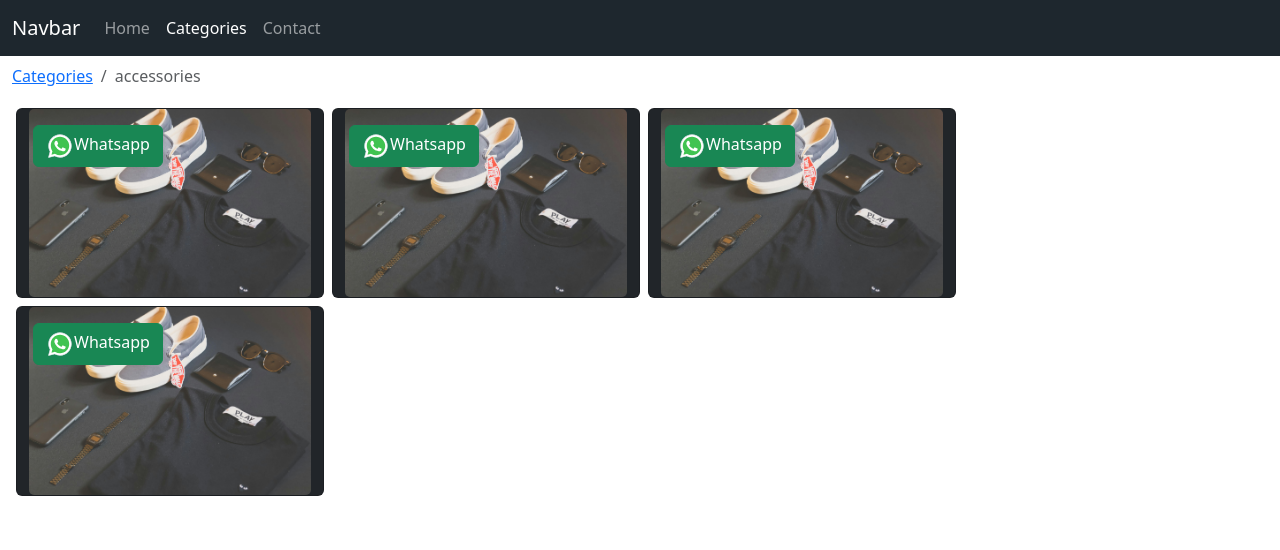
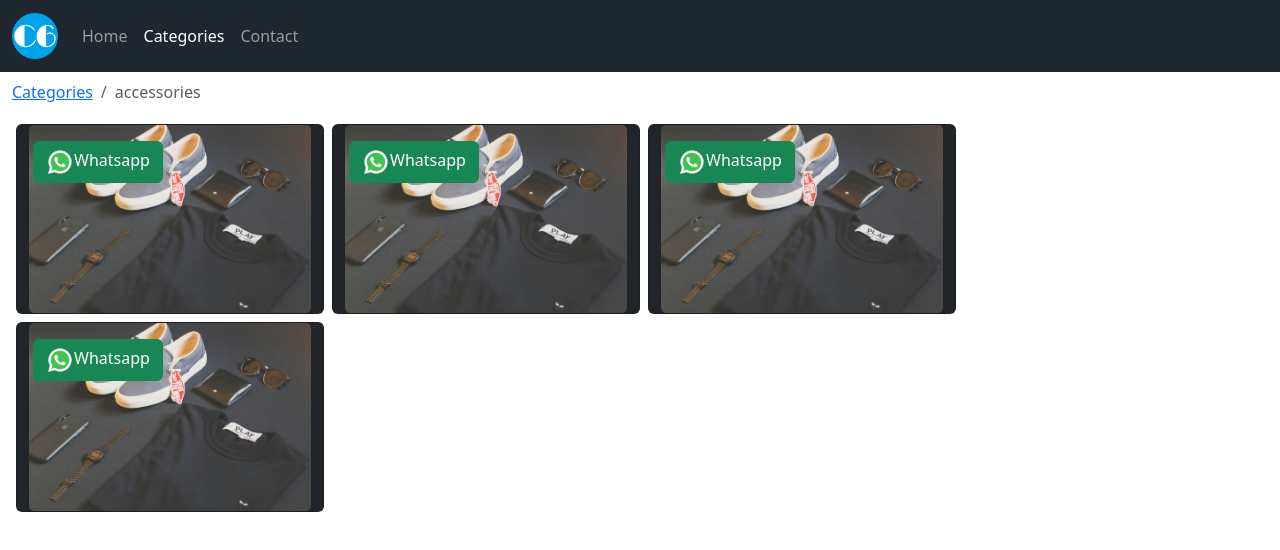
Before and after one commit to cept/lpjangarstore, a plain HTML site: page accessories.html in a window 1280 px wide. Drawn offline with nearby package versions, Linux system fonts and the light colour scheme.

Commit message:
edit logo navbar

```diff
--- a/accessories.html
+++ b/accessories.html
@@ -9,7 +9,7 @@
   <body>
     <nav class="navbar sticky-top border-body navbar-expand-lg" data-bs-theme="dark" style="background-color: #1e272e;">
         <div class="container-fluid">
-          <a class="navbar-brand" href="index.html">Navbar</a>
+          <a class="navbar-brand" href="index.html"><img src="images/logoC6.png" class="img-fluid" alt="logo jangar" width="46px"></a>
           <button class="navbar-toggler" type="button" data-bs-toggle="collapse" data-bs-target="#navbarNav" aria-controls="navbarNav" aria-expanded="false" aria-label="Toggle navigation">
             <span class="navbar-toggler-icon"></span>
           </button>
```
Also changed, not shown: clothing.html (+1 -1 lines), shoes.html (+1 -1 lines).
